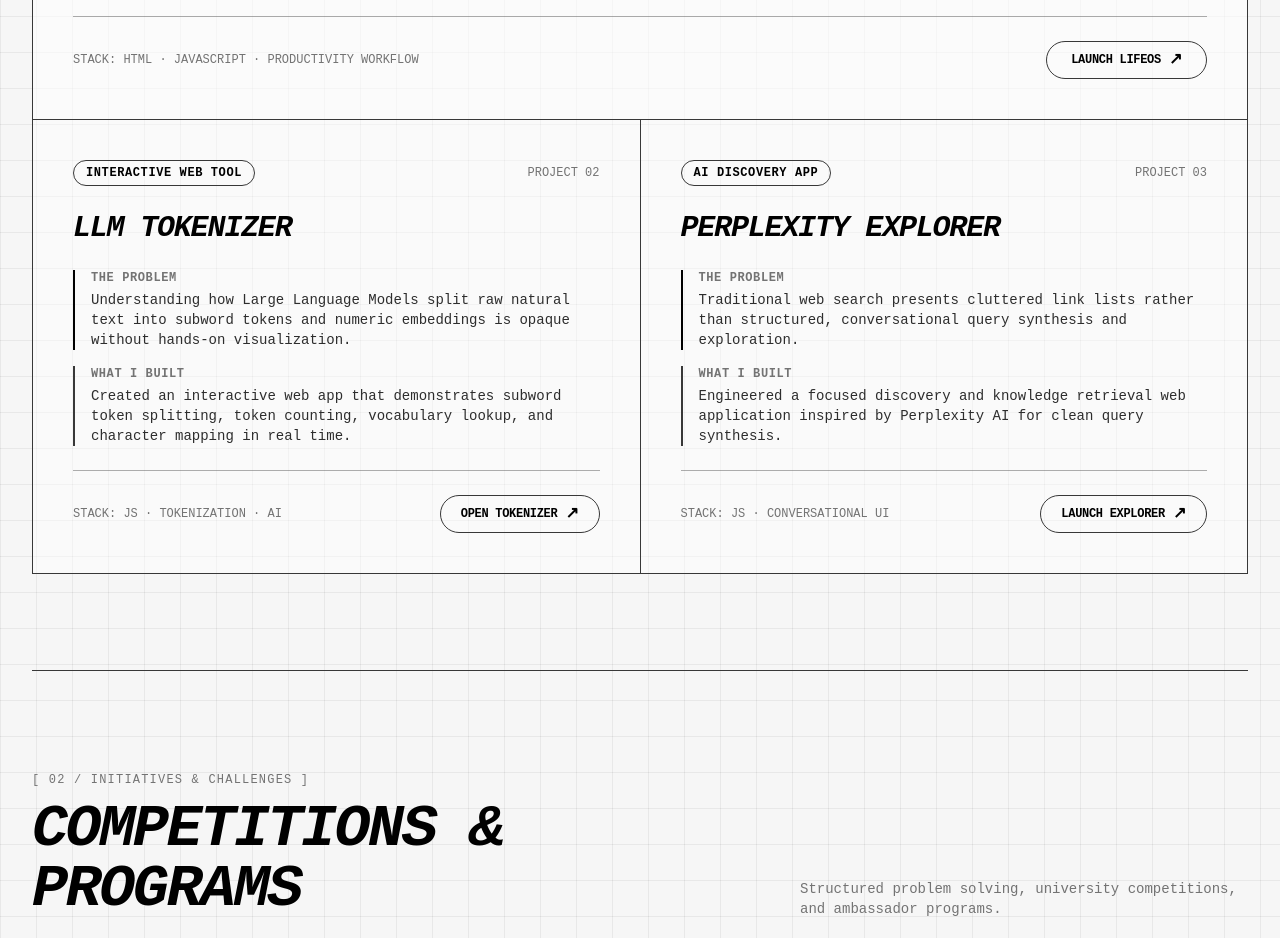
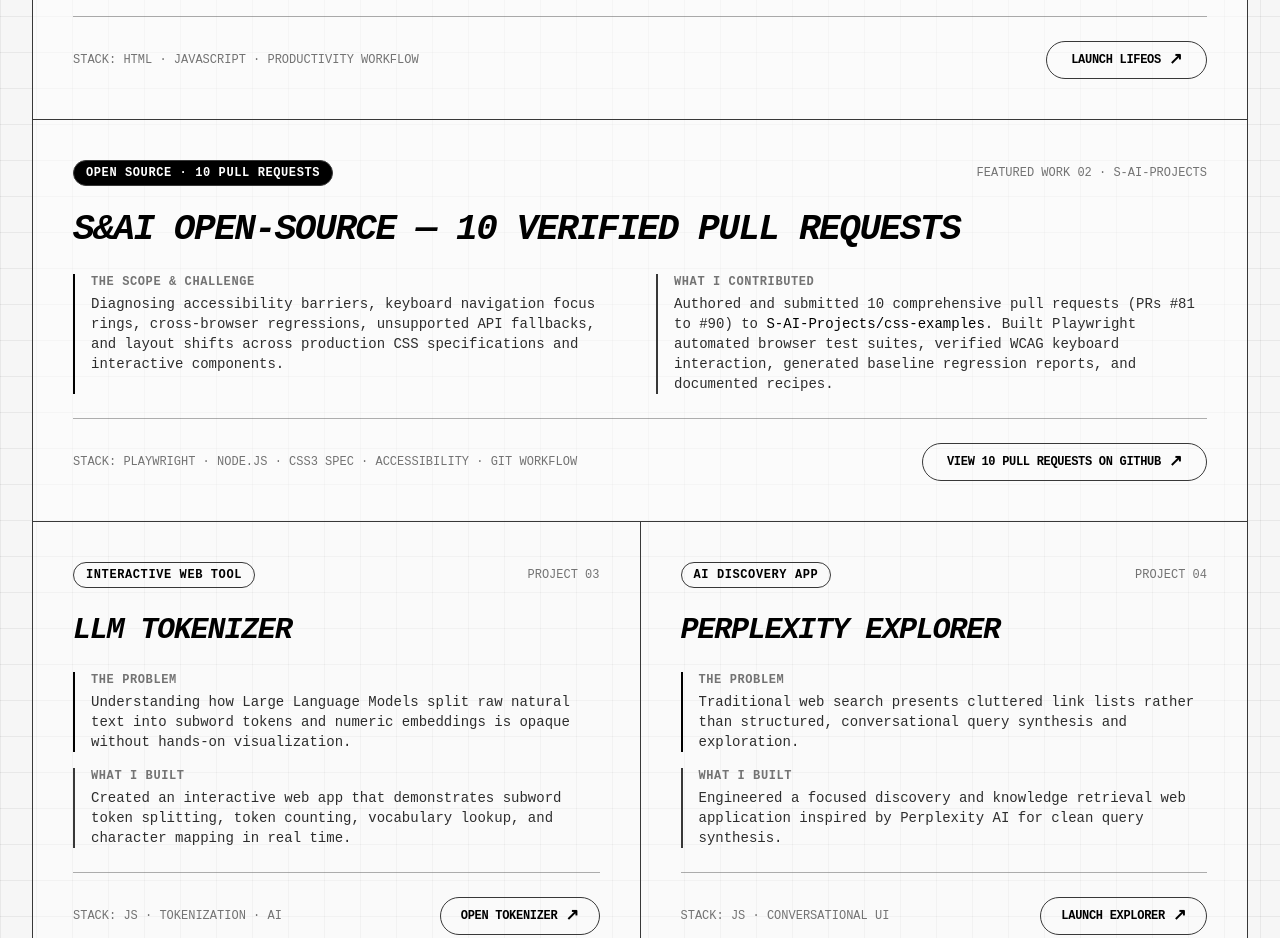
Before and after one commit to abhishek884-code/portfolio, a plain HTML site: page index.html in a window 1280 px wide. Shown: the part 1460-2398 px from the top of the page. Drawn offline with nearby package versions, Linux system fonts and the light colour scheme; a web font is replaced by a local one.

Commit message:
feat: add S&AI open-source project with 10 pull requests to portfolio

```diff
--- a/index.html
+++ b/index.html
@@ -215,7 +215,9 @@
   <!-- MONOCHROME MARQUEE TICKER -->
   <div class="border-b border-borderLine py-3 bg-black text-white overflow-hidden text-xs font-mono uppercase tracking-widest">
     <div class="animate-marquee whitespace-nowrap flex gap-8 items-center">
-      <span>LIFEOS LIVE AT VERCELL &middot; HACKTOBERFEST 2026</span>
+      <span>LIFEOS LIVE AT VERCEL &middot; HACKTOBERFEST 2026</span>
+      <span>&bull;</span>
+      <span>S&amp;AI OPEN-SOURCE &middot; 10 VERIFIED PULL REQUESTS (#81–#90)</span>
       <span>&bull;</span>
       <span>LLM TOKENIZER WEB APP &middot; REAL-TIME ENCODING VISUALIZER</span>
       <span>&bull;</span>
@@ -231,6 +233,8 @@
       <span>&bull;</span>
       <!-- Duplicate for infinite seamless scroll -->
       <span>LIFEOS LIVE AT VERCEL &middot; HACKTOBERFEST 2026</span>
+      <span>&bull;</span>
+      <span>S&amp;AI OPEN-SOURCE &middot; 10 VERIFIED PULL REQUESTS (#81–#90)</span>
       <span>&bull;</span>
       <span>LLM TOKENIZER WEB APP &middot; REAL-TIME ENCODING VISUALIZER</span>
       <span>&bull;</span>
@@ -306,14 +310,53 @@
           </div>
         </article>
 
-        <!-- 2. LLM Tokenizer -->
+        <!-- 2. S&AI Open Source Contributions -->
+        <article class="lg:col-span-12 border-r border-b border-borderLine p-6 sm:p-10 bg-white/60 hover:bg-white transition-colors flex flex-col justify-between">
+          <div>
+            <div class="flex flex-wrap items-center justify-between gap-3 mb-6">
+              <span class="px-3 py-1 rounded-full border border-borderLine text-xs font-bold uppercase tracking-wider bg-black text-white">
+                Open Source &middot; 10 Pull Requests
+              </span>
+              <span class="text-xs font-mono text-muted">FEATURED WORK 02 &middot; S-AI-PROJECTS</span>
+            </div>
+
+            <h3 class="heading-display font-black text-2xl sm:text-4xl text-black mb-4">
+              S&amp;AI OPEN-SOURCE &mdash; 10 VERIFIED PULL REQUESTS
+            </h3>
+
+            <div class="grid grid-cols-1 md:grid-cols-2 gap-8 my-6">
+              <div class="border-l-2 border-black pl-4">
+                <h4 class="text-xs font-bold uppercase tracking-wider text-muted mb-1">THE SCOPE &amp; CHALLENGE</h4>
+                <p class="text-xs sm:text-sm font-light text-body leading-relaxed">
+                  Diagnosing accessibility barriers, keyboard navigation focus rings, cross-browser regressions, unsupported API fallbacks, and layout shifts across production CSS specifications and interactive components.
+                </p>
+              </div>
+              <div class="border-l-2 border-borderLine pl-4">
+                <h4 class="text-xs font-bold uppercase tracking-wider text-muted mb-1">WHAT I CONTRIBUTED</h4>
+                <p class="text-xs sm:text-sm font-light text-body leading-relaxed">
+                  Authored and submitted 10 comprehensive pull requests (PRs #81 to #90) to <span class="font-mono text-black font-medium">S-AI-Projects/css-examples</span>. Built Playwright automated browser test suites, verified WCAG keyboard interaction, generated baseline regression reports, and documented recipes.
+                </p>
+              </div>
+            </div>
+          </div>
+
+          <div class="pt-6 border-t border-borderLine/40 flex flex-wrap items-center justify-between gap-4">
+            <span class="text-xs font-mono text-muted">STACK: PLAYWRIGHT &middot; NODE.JS &middot; CSS3 SPEC &middot; ACCESSIBILITY &middot; GIT WORKFLOW</span>
+            <a href="https://github.com/S-AI-Projects/css-examples/pulls?q=is%3Apr+author%3Aabhishek884-code" target="_blank" rel="noopener noreferrer" class="btn-heartbeat inline-flex items-center gap-2 px-6 py-2.5 rounded-full border border-borderLine text-xs font-bold uppercase tracking-tight text-black">
+              <span>VIEW 10 PULL REQUESTS ON GITHUB</span>
+              <span class="text-base leading-none">&nearr;</span>
+            </a>
+          </div>
+        </article>
+
+        <!-- 3. LLM Tokenizer -->
         <article class="lg:col-span-6 border-r border-b border-borderLine p-6 sm:p-10 bg-white/40 hover:bg-white transition-colors flex flex-col justify-between">
           <div>
             <div class="flex flex-wrap items-center justify-between gap-3 mb-6">
               <span class="px-3 py-1 rounded-full border border-borderLine text-xs font-bold uppercase tracking-wider">
                 Interactive Web Tool
               </span>
-              <span class="text-xs font-mono text-muted">PROJECT 02</span>
+              <span class="text-xs font-mono text-muted">PROJECT 03</span>
             </div>
 
             <h3 class="heading-display font-black text-2xl sm:text-3xl text-black mb-4">
@@ -345,14 +388,14 @@
           </div>
         </article>
 
-        <!-- 3. Perplexity Explorer -->
+        <!-- 4. Perplexity Explorer -->
         <article class="lg:col-span-6 border-r border-b border-borderLine p-6 sm:p-10 bg-white/40 hover:bg-white transition-colors flex flex-col justify-between">
           <div>
             <div class="flex flex-wrap items-center justify-between gap-3 mb-6">
               <span class="px-3 py-1 rounded-full border border-borderLine text-xs font-bold uppercase tracking-wider">
                 AI Discovery App
               </span>
-              <span class="text-xs font-mono text-muted">PROJECT 03</span>
+              <span class="text-xs font-mono text-muted">PROJECT 04</span>
             </div>
 
             <h3 class="heading-display font-black text-2xl sm:text-3xl text-black mb-4">
@@ -528,7 +571,7 @@
         <div class="border-r border-b border-borderLine p-6 sm:p-8 hover:bg-black hover:text-white transition-colors group">
           <span class="text-xs font-mono text-muted group-hover:text-neutral-400 block mb-2">DOMAIN 06</span>
           <h3 class="text-xl sm:text-2xl font-black uppercase italic tracking-tight">OPEN SOURCE</h3>
-          <p class="text-xs font-light text-muted group-hover:text-neutral-300 mt-2">Hacktoberfest 2026, Git, Collaboration</p>
+          <p class="text-xs font-light text-muted group-hover:text-neutral-300 mt-2">10 PRs on S-AI-Projects, Hacktoberfest 2026, Git Workflows</p>
         </div>
 
         <div class="border-r border-b border-borderLine p-6 sm:p-8 hover:bg-black hover:text-white transition-colors group">
@@ -588,6 +631,7 @@
     </div>
 
     <div class="flex items-center gap-6">
+      <a href="https://github.com/S-AI-Projects/css-examples/pulls?q=is%3Apr+author%3Aabhishek884-code" target="_blank" rel="noopener noreferrer" class="hover:text-black transition-colors">S&amp;AI PRs (10)</a>
       <a href="https://lifeos-by-xoders.vercel.app" target="_blank" rel="noopener noreferrer" class="hover:text-black transition-colors">LifeOS</a>
       <a href="https://llm-tokeniser-gold.vercel.app" target="_blank" rel="noopener noreferrer" class="hover:text-black transition-colors">LLM Tokenizer</a>
       <a href="https://perplexity-explorer-blond.vercel.app" target="_blank" rel="noopener noreferrer" class="hover:text-black transition-colors">Perplexity</a>
```
